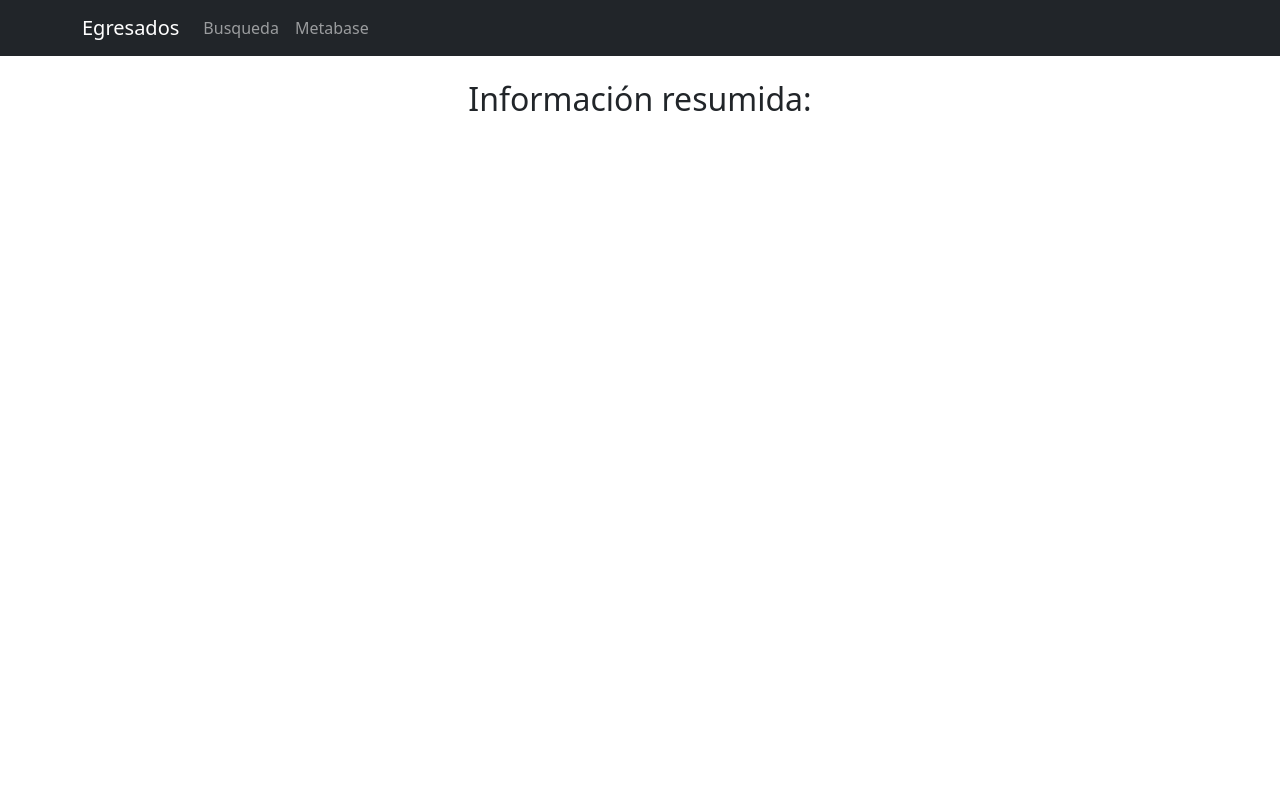
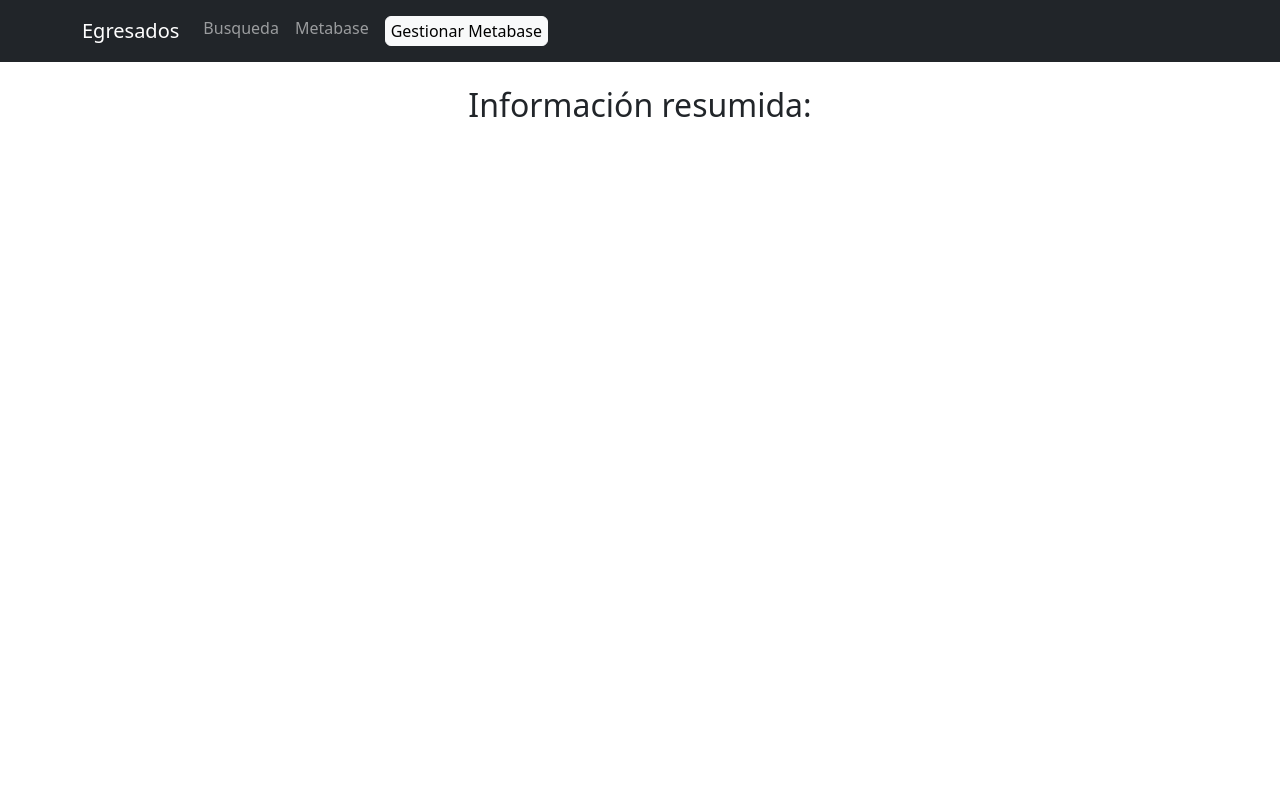
Before and after one commit to car1803/Advanced_DB_project_data, a React (Create React App) app in the folder frontend/: page /metabase in a window 1280 px wide. Shown: the top 800 px of the page. Built offline with nearby package versions, Linux system fonts and the light colour scheme.

Commit message:
Se incluye botón a metabase

```diff
--- a/frontend/src/components/headerComponent.jsx
+++ b/frontend/src/components/headerComponent.jsx
@@ -1,5 +1,5 @@
 import React from 'react';
-import { Navbar, Nav, Container } from 'react-bootstrap';
+import { Navbar, Nav, Container, Button } from 'react-bootstrap';
 
 const Header = () => {
   return (
@@ -11,6 +11,7 @@ const Header = () => {
           <Nav className="me-auto">
             <Nav.Link href="/">Busqueda</Nav.Link>
             <Nav.Link href="/metabase">Metabase</Nav.Link>
+            <Nav.Link href="http://localhost:3300/"><Button className='btn-light' style={{ padding: "2px 5px" }}>Gestionar Metabase</Button></Nav.Link>
           </Nav>
         </Navbar.Collapse>
       </Container>
```
